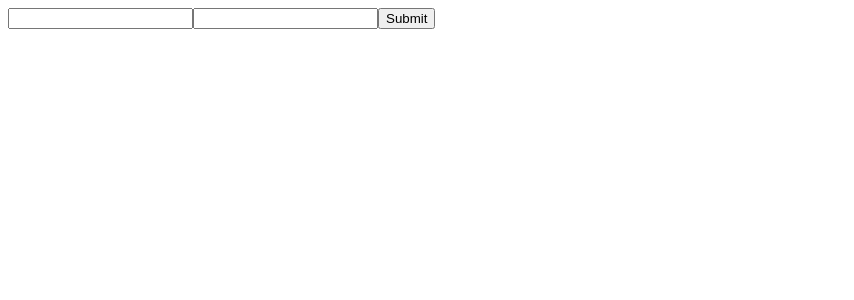
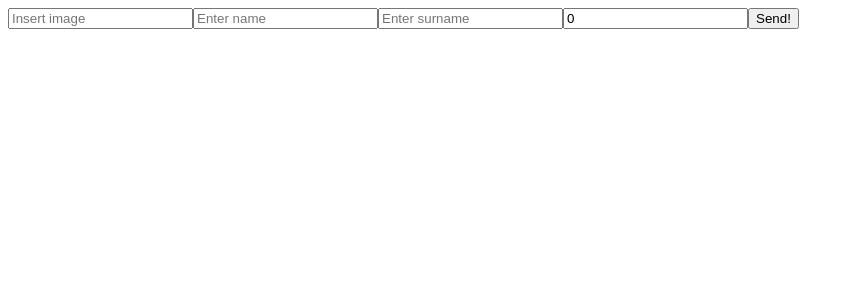
Before and after one commit to xAlessandroo/React, a React (Vite) app in the folder my-app/: page / in a window 1280 px wide. Shown: the top 300 px of the page, without its empty margins (0-854 px from the left). Built offline with nearby package versions, Linux system fonts and the light colour scheme.

Commit message:
Form 8 gennaio

```diff
--- a/my-app/src/App.jsx
+++ b/my-app/src/App.jsx
@@ -1,9 +1,10 @@
+import { Form } from "./Form";
 import { PostForm } from "./PostForm";
 
 export function App(){
     return (
         <div>
-            <PostForm />
+            <Form />
         </div>
     )
 }
--- /dev/null
+++ b/my-app/src/Form.jsx
@@ -0,0 +1,59 @@
+import { useState } from "react";
+
+export function Form() {
+
+    let createInput = {
+        imageUrl: '',
+        name: '',
+        surname: '',
+        age: 0
+    }
+
+    const [input, setInput] = useState(createInput)
+
+    const [items, setItems] = useState([])
+
+    function handleSubmit(e){
+        e.preventDefault();
+        console.log(input);
+        const values = {
+            imageUrl: input.imageUrl,
+            name: input.name,
+            surname: input.surname,
+            age: input.age
+        }
+        setItems((data) => [...data, values])
+
+        setInput(createInput)
+    }
+
+    function handleChange(e){
+        const {name, value, type, checked} = e.target;
+        setInput({
+            ...input,
+            [name]: type === "checkbox" ? checked : value
+    })
+    }
+
+  return (
+    <div>
+    <form onSubmit={handleSubmit}>
+        <input type="text" name="imageUrl" placeholder="Insert image" onChange={handleChange} value={input.imageUrl}/>
+        <input type="text" name="name" placeholder="Enter name" onChange={handleChange} value={input.name}/>
+        <input type="text" name="surname" placeholder="Enter surname" onChange={handleChange} value={input.surname}/>
+        <input type="number" name="age" onChange={handleChange} value={input.age}/>
+        <button type="submit">Send!</button>
+    </form>
+    <ul>
+        {items.map((item, index) =>
+        <div key={index}>
+            <li><img src={item.imageUrl} width={300} height={250}/></li>
+            <li>{item.name}</li>
+            <li>{item.surname}</li>
+            <li>{item.age}</li>
+        </div>
+        )}
+    </ul>
+  </div>
+  );
+}
```
